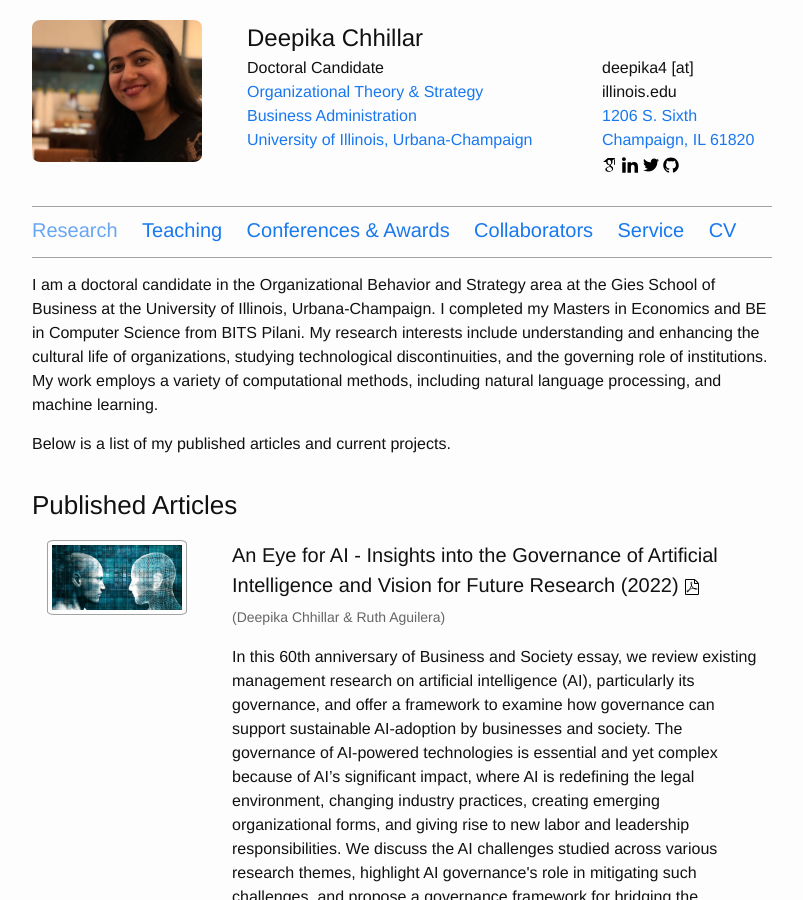
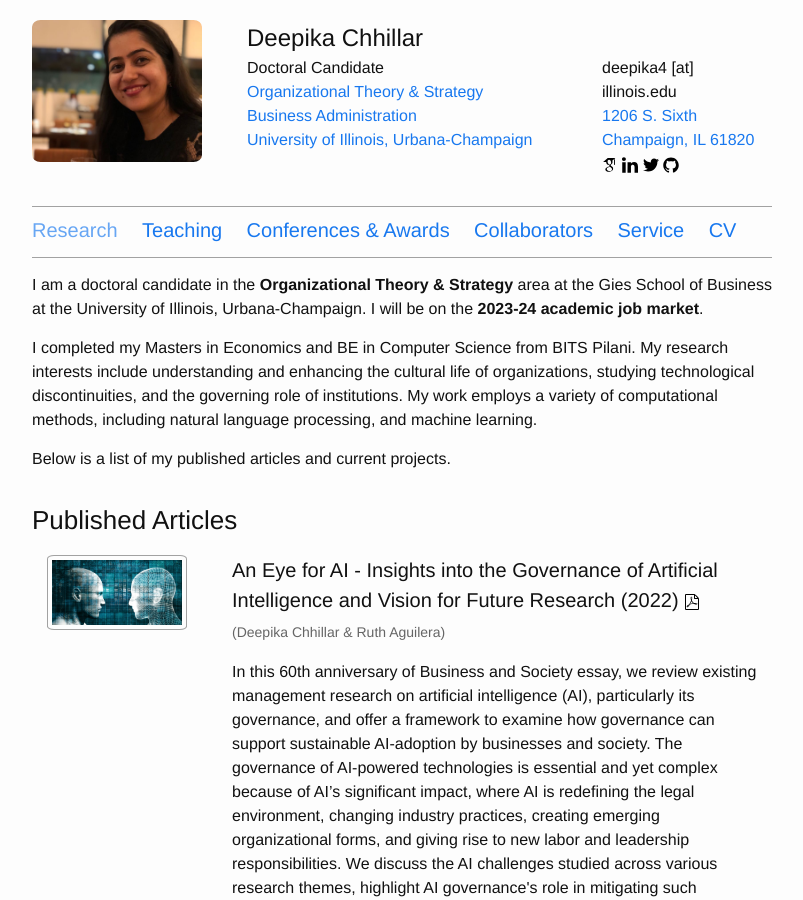
Before and after one commit to deepikachhillar/deepikachhillar.github.io, a Jekyll site: the page built from index.md, in a window 1280 px wide and 900 px high. Shown: the whole window, without its empty margins (238-1041 px from the left). Built offline with Jekyll 4.4.1, drawn with Linux system fonts in a browser that asks for light colours.

Commit message:
Update index.md

```diff
--- a/index.md
+++ b/index.md
@@ -5,7 +5,9 @@ weight: 1
 group: research
 ---
 
-I am a doctoral candidate in the Organizational Behavior and Strategy area at the Gies School of Business at the University of Illinois, Urbana-Champaign. I completed my Masters in Economics and BE in Computer Science from BITS Pilani. My research interests include understanding and enhancing the cultural life of organizations, studying technological discontinuities, and the governing role of institutions. My work employs a variety of computational methods, including natural language processing, and machine learning.
+I am a doctoral candidate in the **Organizational Theory & Strategy** area at the Gies School of Business at the University of Illinois, Urbana-Champaign. I will be on the **2023-24 academic job market**.
+
+I completed my Masters in Economics and BE in Computer Science from BITS Pilani. My research interests include understanding and enhancing the cultural life of organizations, studying technological discontinuities, and the governing role of institutions. My work employs a variety of computational methods, including natural language processing, and machine learning.
 
 Below is a list of my published articles and current projects.
 
```
